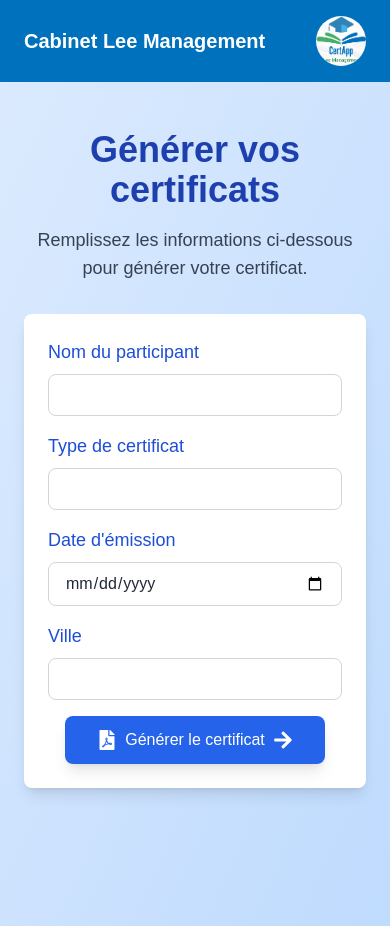
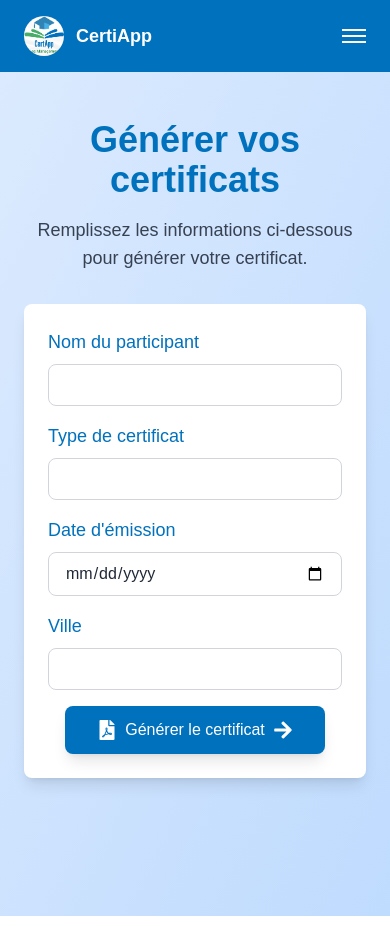
Before and after one commit to Jordan-Gloire/certificat-app, a Next.js app: page /generate in a window 390 px wide. Built offline with nearby package versions, Linux system fonts and the light colour scheme.

Commit message:
ajout page stat et tableau

```diff
--- /dev/null
+++ b/app/(pages)/CertificateTable/page.tsx
@@ -0,0 +1,85 @@
+"use client";
+import Header from '@/app/components/Header';
+import React, { useState } from 'react';
+
+interface Certificate {
+  id: string;
+  name: string;
+  type: string;
+  date: string;
+}
+
+const data: Certificate[] = [
+  { id: '1', name: 'John Doe', type: 'Diploma', date: '2024-01-01' },
+  { id: '2', name: 'Jane Smith', type: 'Participation', date: '2024-02-15' },
+  { id: '3', name: 'Alice Brown', type: 'Diploma', date: '2024-03-10' },
+];
+
+const CertificateTable: React.FC = () => {
+  const [search, setSearch] = useState('');
+  const [filterType, setFilterType] = useState('All');
+
+  const filteredData = data.filter((item) => {
+    const matchesSearch = item.name.toLowerCase().includes(search.toLowerCase());
+    const matchesType = filterType === 'All' || item.type === filterType;
+    return matchesSearch && matchesType;
+  });
+
+  return (
+    <>
+    <Header/>
+    <div className="p-6 bg-white h-screen rounded-lg shadow-lg text-black">
+      <h2 className="text-2xl font-bold text-[#0071bc] mb-6">Historique des certificats</h2>
+      <div className="flex flex-wrap gap-4 mb-6">
+        <input
+          type="text"
+          placeholder="Rechercher par nom"
+          className="w-full md:w-auto flex-grow border border-gray-300 rounded-lg px-4 py-2 shadow-sm focus:outline-none focus:ring-2 focus:ring-[#0071bc]"
+          value={search}
+          onChange={(e) => setSearch(e.target.value)}
+        />
+        <select
+          className="w-full md:w-auto flex-grow border border-gray-300 rounded-lg px-4 py-2 shadow-sm focus:outline-none focus:ring-2 focus:ring-[#0071bc]"
+          value={filterType}
+          onChange={(e) => setFilterType(e.target.value)}
+        >
+          <option value="All">Tous</option>
+          <option value="Diploma">Diplôme</option>
+          <option value="Participation">Participation</option>
+        </select>
+      </div>
+      <table className="w-full border-collapse overflow-hidden rounded-lg shadow-lg">
+        <thead className="bg-[#0071bc] text-black">
+          <tr>
+            <th className="p-4 text-left">Nom</th>
+            <th className="p-4 text-left">Type</th>
+            <th className="p-4 text-left">Date</th>
+          </tr>
+        </thead>
+        <tbody>
+          {filteredData.length > 0 ? (
+            filteredData.map((item) => (
+              <tr
+                key={item.id}
+                className="hover:bg-[#0071bc] hover:text-white transition-colors duration-200"
+              >
+                <td className="p-4 border-t">{item.name}</td>
+                <td className="p-4 border-t">{item.type}</td>
+                <td className="p-4 border-t">{item.date}</td>
+              </tr>
+            ))
+          ) : (
+            <tr>
+              <td colSpan={3} className="text-center p-6">
+                Aucun certificat trouvé
+              </td>
+            </tr>
+          )}
+        </tbody>
+      </table>
+    </div>
+    </>
+  );
+};
+
+export default CertificateTable;
--- a/app/(pages)/dashboard/page.tsx
+++ b/app/(pages)/dashboard/page.tsx
@@ -2,17 +2,19 @@
 import React from 'react';
 import { Bar } from 'react-chartjs-2';
 import { Chart as ChartJS, CategoryScale, LinearScale, BarElement, Title, Tooltip, Legend } from 'chart.js';
+import Header from '@/app/components/Header';
 
 ChartJS.register(CategoryScale, LinearScale, BarElement, Title, Tooltip, Legend);
 
-const dashboard: React.FC = () => {
+const StatisticsPage: React.FC = () => {
   const data = {
     labels: ['Janvier', 'Février', 'Mars', 'Avril', 'Mai'],
     datasets: [
       {
         label: 'Certificats générés',
         data: [5, 10, 15, 20, 12],
-        backgroundColor: 'rgba(75, 192, 192, 0.5)',
+        backgroundColor: '#0071bc',
+        borderRadius: 10,
       },
     ],
   };
@@ -21,23 +23,46 @@ const dashboard: React.FC = () => {
     responsive: true,
     plugins: {
       legend: {
-        position: 'top' as const,
+        display: false,
       },
       title: {
         display: true,
         text: 'Certificats générés par mois',
+        font: {
+          size: 18,
+        },
+        color: '#0071bc',
+      },
+    },
+    scales: {
+      x: {
+        grid: {
+          display: false,
+        },
+        ticks: {
+          color: '#333',
+        },
+      },
+      y: {
+        ticks: {
+          color: '#333',
+        },
       },
     },
   };
 
   return (
-    <div className="p-4">
-      <h2 className="text-xl font-bold mb-4">Statistiques</h2>
-      <div className="bg-white shadow p-4 rounded">
+    <>
+    <Header/>
+        <div className="p-6 bg-white  shadow-lg h-screen">
+      <h2 className="text-2xl font-bold text-[#0071bc] m-6">Statistiques</h2>
+      <div className="bg-[#f9f9f9] p-4 rounded-lg shadow-md">
         <Bar data={data} options={options} />
       </div>
+
     </div>
+    </>
   );
 };
 
-export default dashboard;
+export default StatisticsPage;
--- a/app/(pages)/generate/page.tsx
+++ b/app/(pages)/generate/page.tsx
@@ -65,7 +65,7 @@ export default function GenerateCertificates() {
       <Header />
       <main className="min-h-screen bg-gradient-to-br from-blue-100 to-blue-200 text-gray-800">
         <section className="container mx-auto px-6 py-12">
-          <h2 className="text-4xl font-extrabold text-blue-800 text-center">
+          <h2 className="text-4xl font-extrabold text-[#0071bc] text-center">
             Générer vos certificats
           </h2>
           <p className="mt-4 text-lg text-gray-700 text-center">
@@ -80,7 +80,7 @@ export default function GenerateCertificates() {
                 <div>
                   <label
                     htmlFor="name"
-                    className="block text-lg font-medium text-blue-700"
+                    className="block text-lg font-medium text-[#0071bc]"
                   >
                     Nom du participant
                   </label>
@@ -99,7 +99,7 @@ export default function GenerateCertificates() {
                 <div>
                   <label
                     htmlFor="certificateType"
-                    className="block text-lg font-medium text-blue-700"
+                    className="block text-lg font-medium text-[#0071bc]"
                   >
                     Type de certificat
                   </label>
@@ -118,7 +118,7 @@ export default function GenerateCertificates() {
                 <div>
                   <label
                     htmlFor="issueDate"
-                    className="block text-lg font-medium text-blue-700"
+                    className="block text-lg font-medium text-[#0071bc]"
                   >
                     {"Date d'émission"}
                   </label>
@@ -136,7 +136,7 @@ export default function GenerateCertificates() {
                 <div>
                   <label
                     htmlFor="issueDate"
-                    className="block text-lg font-medium text-blue-700"
+                    className="block text-lg font-medium text-[#0071bc]"
                   >
                     {"Ville"}
                   </label>
@@ -155,7 +155,7 @@ export default function GenerateCertificates() {
                 <div className="mt-6 flex justify-center">
                   <button
                     type="submit"
-                    className="px-8 py-3 text-white bg-blue-600 rounded-lg shadow-lg hover:bg-blue-700 transition duration-300 ease-in-out transform hover:scale-105 flex items-center space-x-2"
+                    className="px-8 py-3 text-white bg-[#0071bc] rounded-lg shadow-lg hover:bg-blue-700 transition duration-300 ease-in-out transform hover:scale-105 flex items-center space-x-2"
                   >
                     <FaFilePdf className="w-5 h-5" />
                     <span>Générer le certificat</span>
@@ -168,7 +168,7 @@ export default function GenerateCertificates() {
 {/* Section d'aperçu */}
 {showPreview && (
   <div className="mt-12 max-w-4xl mx-auto bg-white p-6 rounded-lg shadow-lg border border-gray-300">
-    <h3 className="text-2xl font-bold text-blue-800 mb-4 text-center">
+    <h3 className="text-2xl font-bold text-[#0071bc] mb-4 text-center">
       Aperçu du certificat
     </h3>
 
@@ -183,13 +183,13 @@ export default function GenerateCertificates() {
     >
       {/* Texte dynamique sur le certificat */}
       <div className="absolute top-[30%] left-[20%] text-left">
-        <p className="text-xl font-bold text-blue-900">
+        <p className="text-xl font-bold text-[#0071bc]">
           {formData.certificateType}
         </p>
-        <p className="text-lg text-gray-800 mt-2">
+        <p className="text-6xl text-center font-bold text-gray-800 mt-2">
           {formData.name}
         </p>
-        <p className="text-lg text-gray-800 mt-2">
+        <p className="text-lg text-gray-800 mt-[200px]">
           {formData.issueDate}
         </p>
         <p className="text-lg text-gray-800 mt-2">
--- a/app/components/Header.tsx
+++ b/app/components/Header.tsx
@@ -1,19 +1,92 @@
-import Link from "next/link";
-import Image from "next/image";
-const Header = () => {
+"use client";
+import React, { useState } from 'react';
+import Link from 'next/link';
+import Image from 'next/image';
+
+const Header: React.FC = () => {
+  const [menuOpen, setMenuOpen] = useState(false);
+
+  const toggleMenu = () => {
+    setMenuOpen(!menuOpen);
+  };
+
   return (
     <header className="bg-[#0071bc] text-white shadow-md">
-      <div className="container mx-auto flex items-center justify-between px-6 py-4">
-        <Link href="/" className="text-xl font-bold">
-          Cabinet Lee Management
-        </Link>
-        <Image
-          className="rounded-full"
-          src="/logoLee.png"
-          height={50}
-          width={50}
-          alt="Logo Lee"
-        />
+      <div className="container mx-auto flex justify-between items-center py-4 px-6">
+        {/* Logo */}
+        <div className="flex items-center">
+          <Image
+            src="/logoLee.png" // Remplacez par le chemin de votre logo
+            alt="CertiGen Logo"
+            width={40}
+            height={40}
+            className="rounded-full"
+          />
+          <h1 className="ml-3 text-lg font-bold">CertiApp</h1>
+        </div>
+
+        {/* Menu Desktop */}
+        <nav className="hidden md:flex space-x-6">
+          <Link href="/" className="hover:underline transition duration-300">
+            Accueil
+          </Link>
+          <Link href="/CertificateTable" className="hover:underline transition duration-300">
+            Tableau
+          </Link>
+          <Link href="/dashboard" className="hover:underline transition duration-300">
+            Statistiques
+          </Link>
+          <Link href="/contact" className="hover:underline transition duration-300">
+            Contact
+          </Link>
+        </nav>
+
+        {/* Menu Mobile Toggle */}
+        <button
+          onClick={toggleMenu}
+          className="md:hidden flex items-center focus:outline-none"
+          aria-label="Toggle Menu"
+        >
+          <div className="space-y-1">
+            <span
+              className={`block w-6 h-0.5 bg-white transform transition duration-300 ${
+                menuOpen ? 'rotate-45 translate-y-1.5' : ''
+              }`}
+            ></span>
+            <span
+              className={`block w-6 h-0.5 bg-white transform transition duration-300 ${
+                menuOpen ? 'opacity-0' : ''
+              }`}
+            ></span>
+            <span
+              className={`block w-6 h-0.5 bg-white transform transition duration-300 ${
+                menuOpen ? '-rotate-45 -translate-y-1.5' : ''
+              }`}
+            ></span>
+          </div>
+        </button>
+      </div>
+
+      {/* Menu Mobile */}
+      <div
+        className={`md:hidden bg-[#0071bc] text-white transition-all duration-300 overflow-hidden ${
+          menuOpen ? 'max-h-screen' : 'max-h-0'
+        }`}
+      >
+        <nav className="flex flex-col space-y-4 py-4 px-6">
+          <Link href="/" className="hover:underline transition duration-300">
+            Accueil
+          </Link>
+          <Link href="/CertificateTable" className="hover:underline transition duration-300">
+            Tableau
+          </Link>
+          <Link href="/dashboard" className="hover:underline transition duration-300">
+            Statistiques
+          </Link>
+          <Link href="/contact" className="hover:underline transition duration-300">
+            Contact
+          </Link>
+        </nav>
       </div>
     </header>
   );
```
